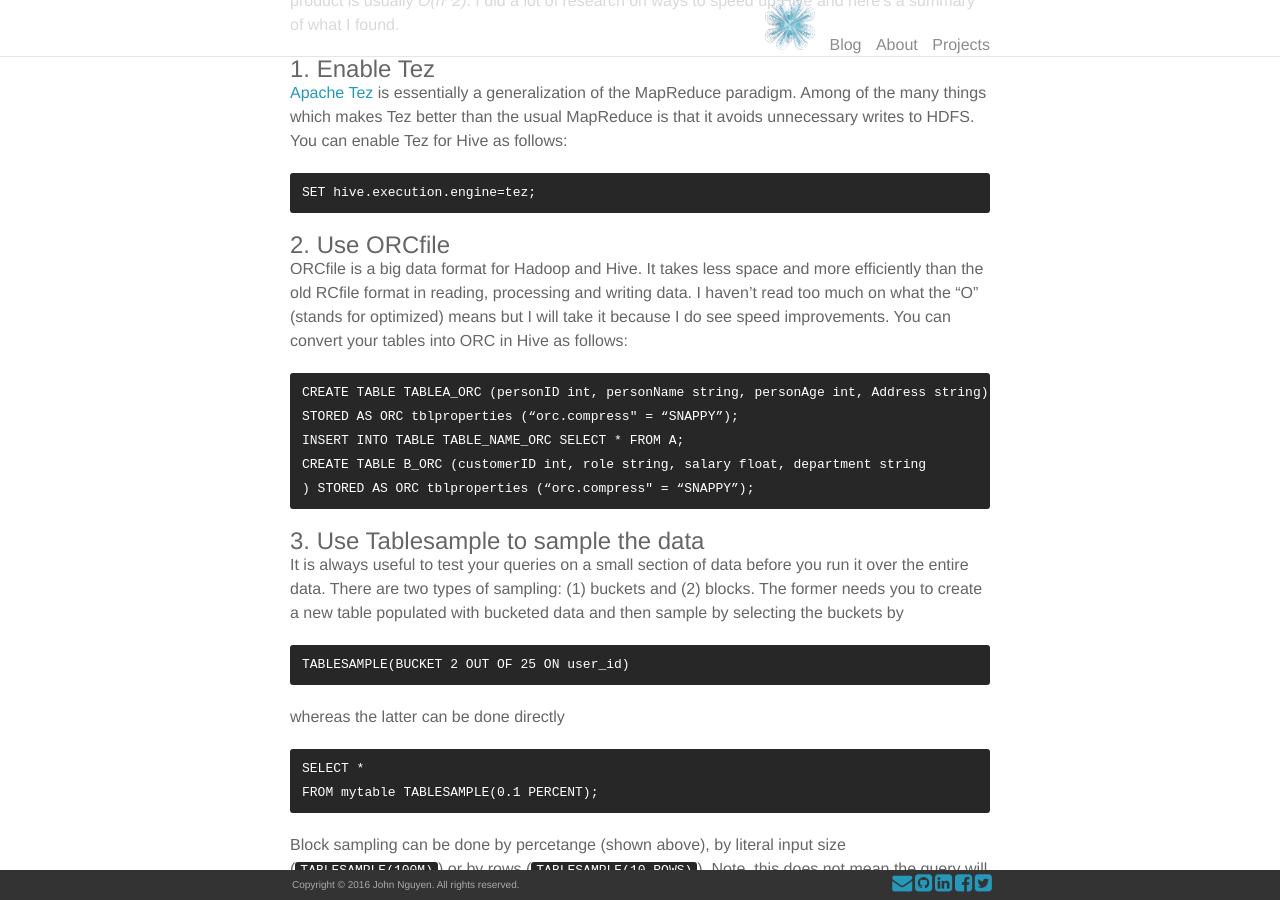
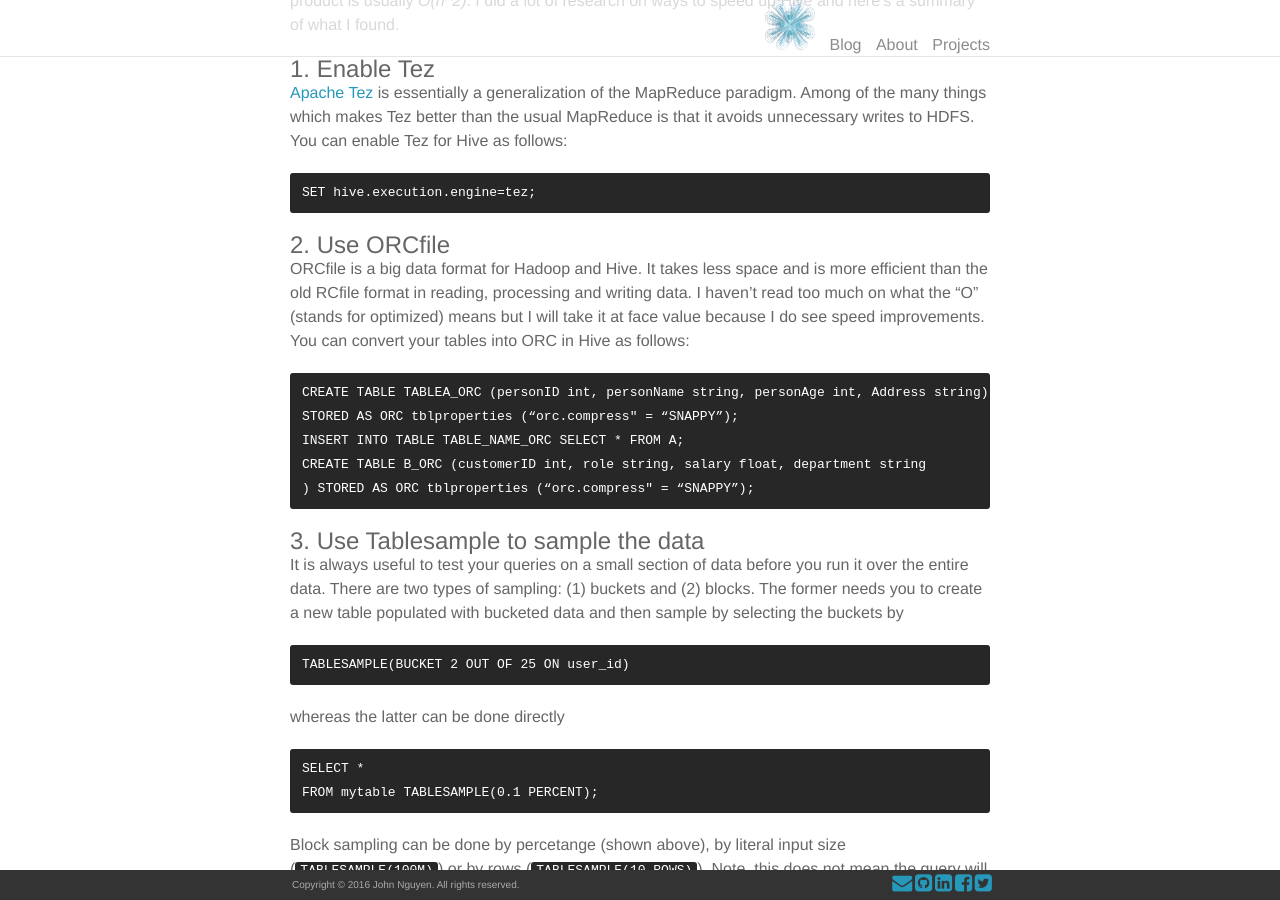
Before and after one commit to data-slinky/data-slinky.github.io, a Jekyll site: the page built from _posts/2016-08-09-hive_faster.md, in a window 1280 px wide and 900 px high, scrolled down 333 px. Built offline with Jekyll 4.4.1, drawn with Linux system fonts in a browser that asks for light colours; nearby versions of some CDN libraries.

Commit message:
Fixed typo

````diff
--- a/_posts/2016-08-09-hive_faster.md
+++ b/_posts/2016-08-09-hive_faster.md
@@ -23,7 +23,7 @@ SET hive.execution.engine=tez;
 
 # 2. Use ORCfile
 
-ORCfile is a big data format for Hadoop and Hive. It takes less space and more efficiently than the old RCfile format in reading, processing and writing data. I haven't read too much on what the "O" (stands for optimized) means but I will take it because I do see speed improvements. You can convert your tables into ORC in Hive as follows:
+ORCfile is a big data format for Hadoop and Hive. It takes less space and is more efficient than the old RCfile format in reading, processing and writing data. I haven't read too much on what the "O" (stands for optimized) means but I will take it at face value because I do see speed improvements. You can convert your tables into ORC in Hive as follows:
 
 ```Hive
 CREATE TABLE TABLEA_ORC (personID int, personName string, personAge int, Address string)
````
